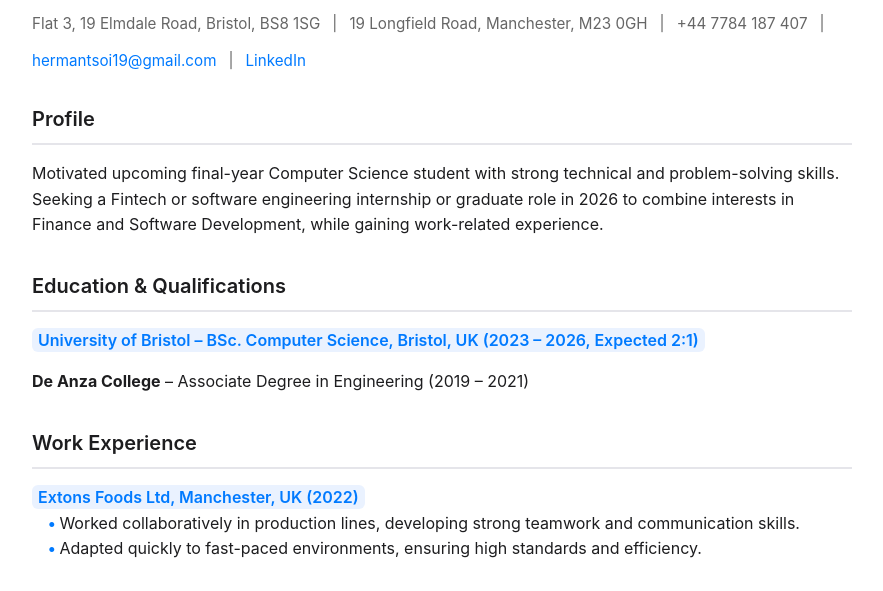
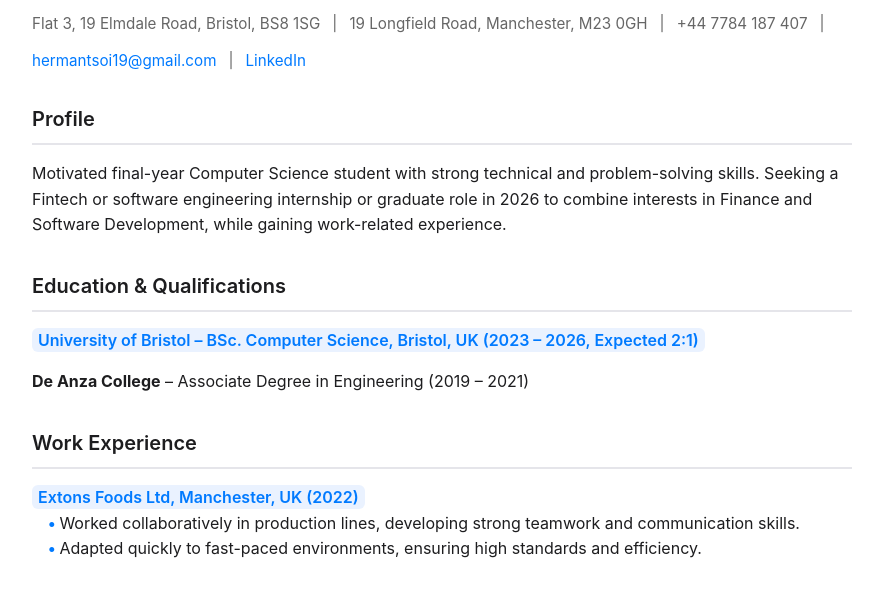
Before and after one commit to tsoiHerman/hermantsoi.github.io, a plain HTML site: page index.html in a window 1280 px wide. Shown: the part 167-758 px from the top of the page, without its empty margins (198-1081 px from the left). Drawn offline with Linux system fonts and the light colour scheme.

Commit message:
Update index.html

```diff
--- a/index.html
+++ b/index.html
@@ -107,7 +107,7 @@
     <div class="section">
       <h2>Profile</h2>
       <p>
-        Motivated upcoming final-year Computer Science student with strong technical and problem-solving skills.
+        Motivated final-year Computer Science student with strong technical and problem-solving skills.
         Seeking a Fintech or software engineering internship or graduate role in 2026 to combine interests in
         Finance and Software Development, while gaining work-related experience.
       </p>
```
